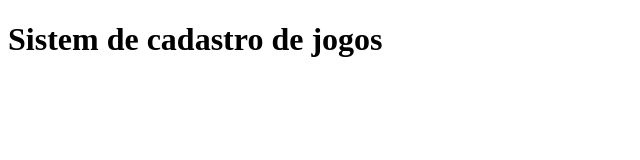
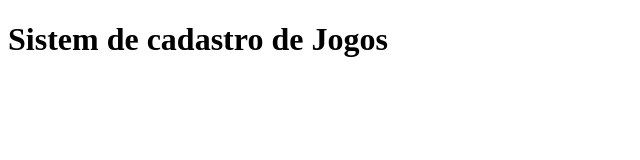
Before and after one commit to Henrique088/teste, a plain HTML site: page index.html in a window 1280 px wide. Shown: the full height of the page, 0-640 px from the left. Drawn offline with Linux system fonts and the light colour scheme.

```diff
--- a/index.html
+++ b/index.html
@@ -6,7 +6,7 @@
     <title>Meus Jogos</title>
 </head>
 <body>
-    <h1>Sistem de cadastro de jogos</h1>
+    <h1>Sistem de cadastro de Jogos</h1>
     <script src="app.js"></script>
 </body>
 </html>
```
